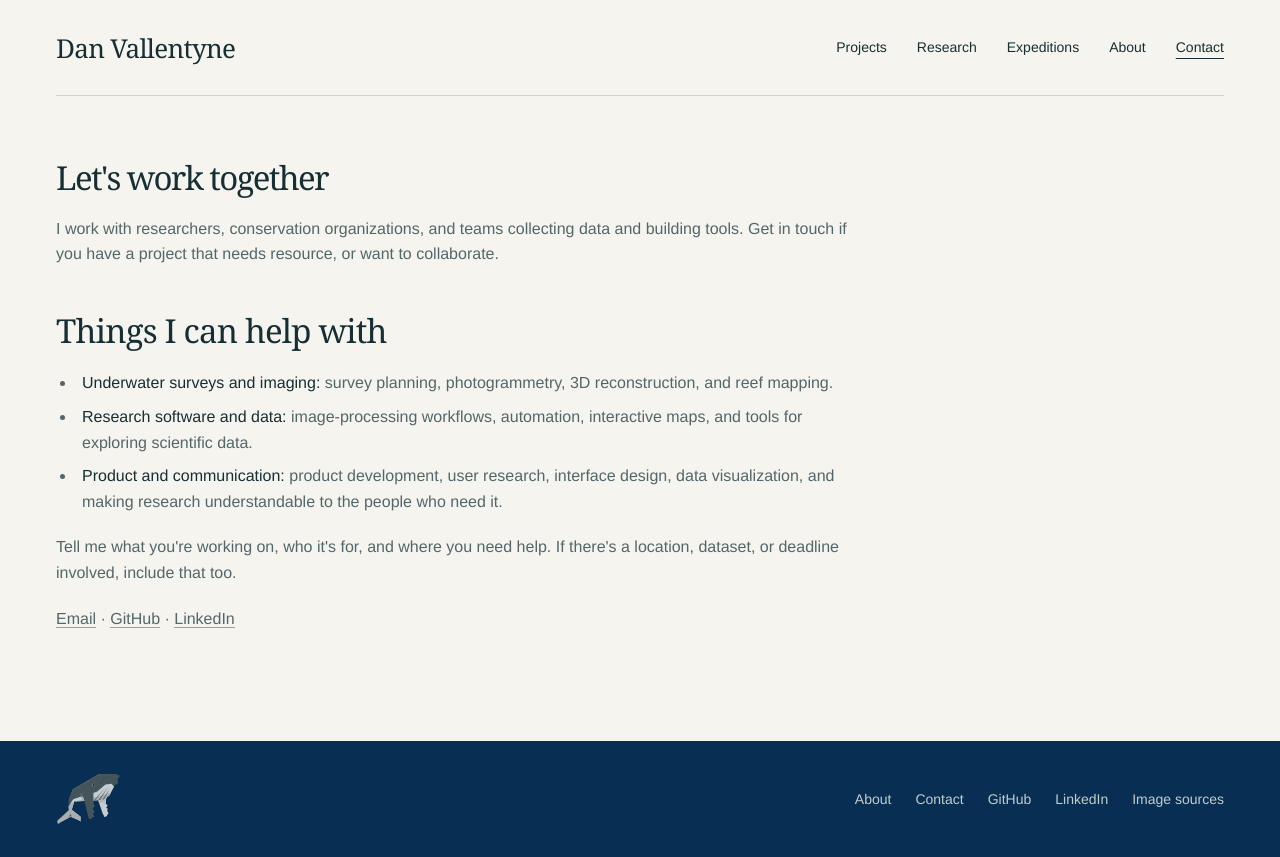
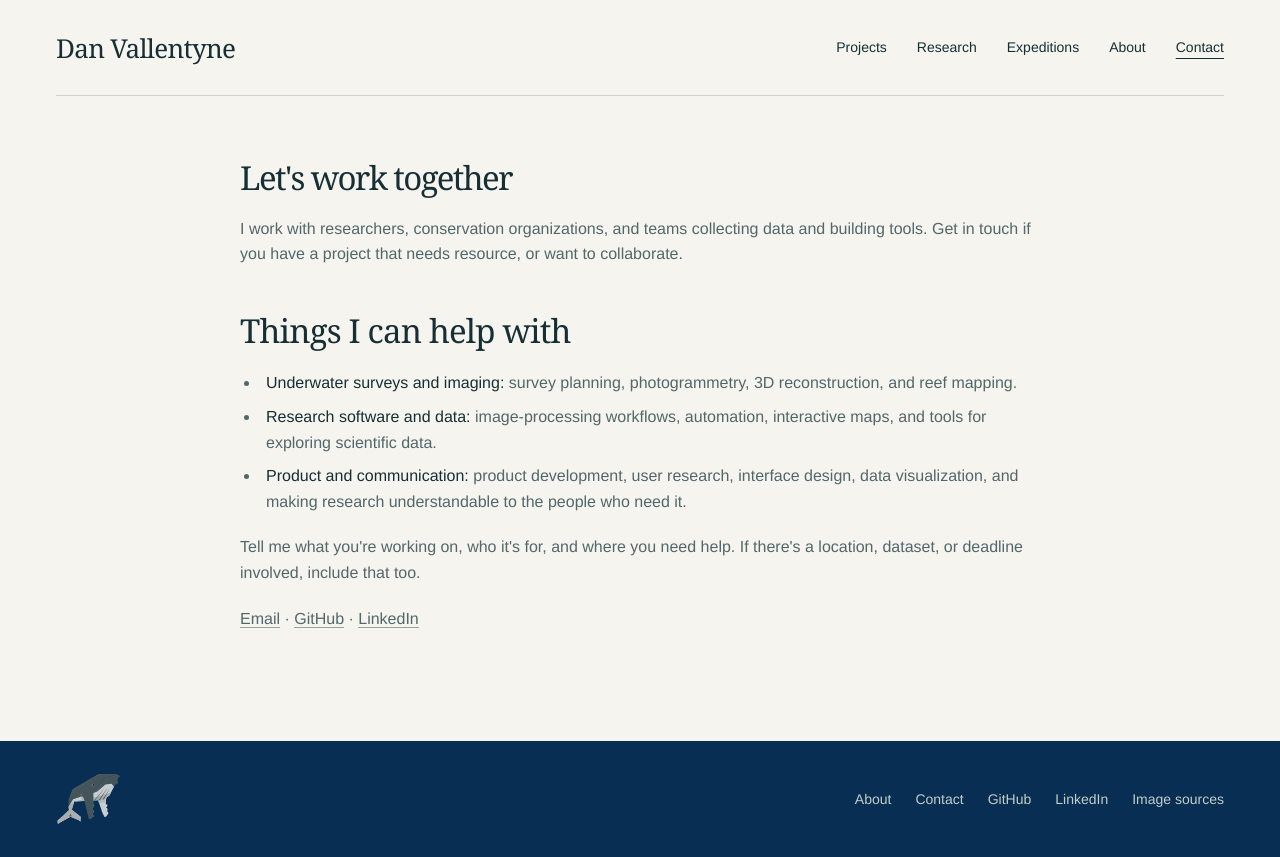
Before and after one commit to kidconcept/danvallentyne.com, an Astro site: page /contact in a window 1280 px wide. Built offline with nearby package versions, Linux system fonts and the light colour scheme; Astro itself is replaced by a stand-in of ours.

Commit message:
Align About and Contact layouts and move About photo

```diff
--- a/public/styles.css
+++ b/public/styles.css
@@ -1,4 +1,4 @@
-@import url('/typography.css?v=20261121-typography');
+@import url('/typography.css?v=20261121-shared-article-layout');
 
 :root {
   --ink: #172f34;
@@ -118,7 +118,7 @@ figcaption { color: var(--muted); margin-top: 12px; }
 .social-links { display: flex; flex-wrap: wrap; justify-content: center; gap: 12px 24px; }
 .social-links a:hover { color: white; }
 .page-heading { padding-block: 65px 50px; max-width: 1000px; }
-.contact .page-heading { padding-bottom: 20px; }
+.about .page-heading, .contact .page-heading { padding-bottom: 20px; }
 .breadcrumb { color: var(--muted); display: inline-block; margin-bottom: 30px; }
 .breadcrumb:hover { text-decoration: underline; }
 .page-heading .eyebrow { color: var(--muted); margin-bottom: 20px; }
@@ -132,7 +132,6 @@ figcaption { color: var(--muted); margin-top: 12px; }
 .detail-hero.dark img { background: var(--sea); object-fit: contain; }
 .article-layout { display: grid; grid-template-columns: 1fr 2.1fr; gap: 65px; padding-bottom: 90px; }
 .article-layout.article-single { display: block; max-width: 800px; margin-inline: auto; }
-.contact .article-single { margin-inline: 0; }
 .article-aside { color: var(--muted); }
 .article-aside .eyebrow { margin-bottom: 20px; }
 .article-aside a { display: block; padding: 5px 0; }
--- a/public/typography.css
+++ b/public/typography.css
@@ -59,7 +59,7 @@ body {
   line-height: 1.05;
 }
 
-.contact .type-page-title { font-size: var(--type-heading); }
+.about .type-page-title, .contact .type-page-title { font-size: var(--type-heading); }
 
 .type-section-title, .section-title {
   font-family: var(--serif);
--- a/src/layouts/SiteLayout.astro
+++ b/src/layouts/SiteLayout.astro
@@ -31,7 +31,7 @@ const {
     <meta property="og:description" content={ogDescription} />
     <meta property="og:type" content="website" />
     <link rel="icon" href="/favicon.svg" type="image/svg+xml" />
-    <link rel="stylesheet" href="/styles.css?v=20261121-typography" />
+    <link rel="stylesheet" href="/styles.css?v=20261121-shared-article-layout" />
     <script is:inline src="/site.js?v=20261113-auto-advance" defer></script>
     <slot name="head" />
   </head>
--- a/src/pages/contact.astro
+++ b/src/pages/contact.astro
@@ -10,8 +10,8 @@ import PageHeading from '../components/PageHeading.astro';
   compactFooter
 >
   <div class="wrap">
-    <PageHeading title={"Let's work together"} />
     <div class="article-layout article-single">
+      <PageHeading title={"Let's work together"} />
       <article class="prose">
         <p>I work with researchers, conservation organizations, and teams collecting data and building tools. Get in touch if you have a project that needs resource, or want to collaborate.</p>
         <h2>Things I can help with</h2>
```
Also changed, not shown: src/pages/about.astro (+4 -4 lines).
